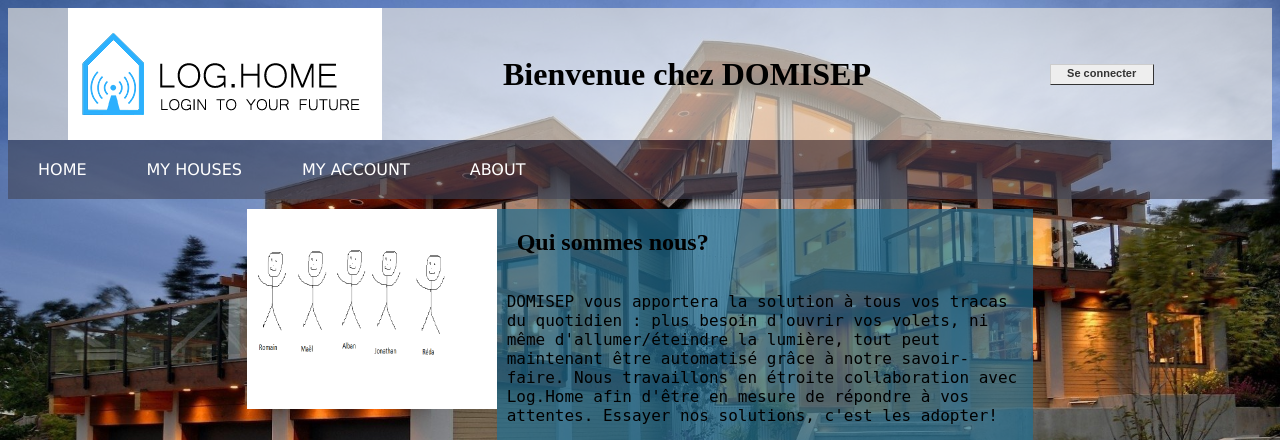
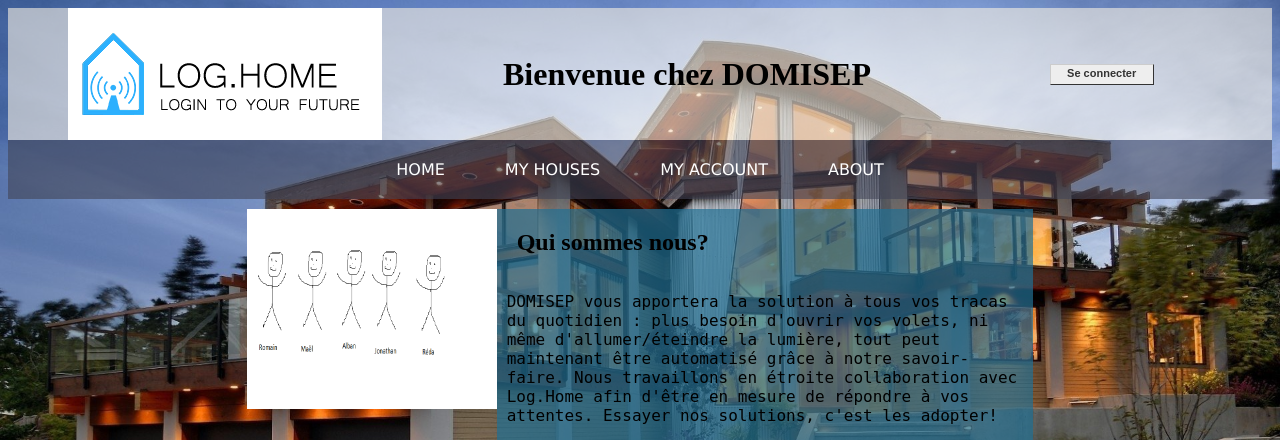
Before and after one commit to RomainV92/APP_loghome, a PHP site: page / in a window 1280 px wide. Shown: the top 440 px of the page. Run offline with PHP 8.4, Linux system fonts and the light colour scheme.

Commit message:
Intégration menu dans header

```diff
--- a/vue/frequent/header.php
+++ b/vue/frequent/header.php
@@ -6,7 +6,7 @@
 </div>
 -->
 <div class="menuL1">
-  <img id="logo" src="images/Logo.png" alt="Logo Log.Home" />
+  <img id="logo" src="images/Logo.png" alt="Logo Log.home" />
   <h1 id="titre">Bienvenue chez DOMISEP</h1>
   <div style="width: 220px;display: flex; justify-content: center;">
 
--- a/vue/menu/menu.css
+++ b/vue/menu/menu.css
@@ -3,10 +3,14 @@
 	margin: 0px;
 	padding: 0px;
 }
-nav{
+nav
+{
+	display:flex;
+	justify-content: center;
 	width: 100%;
 	background-color: rgba(66, 69, 88, 0.6);
 }
+
 nav > ul{   /* on utilise '>' pour ne cible que la liste ul qui est enfant direct de nav */
 	margin: 0px;
 	padding: 0px;
@@ -21,6 +25,7 @@ nav > ul > li{    /* affiche seulement les li correspondant à nos onglets de me
 	float: left;
 	position: relative;
 }
+
 nav> ul::after{
 	content:"";
 	display: table;
```
